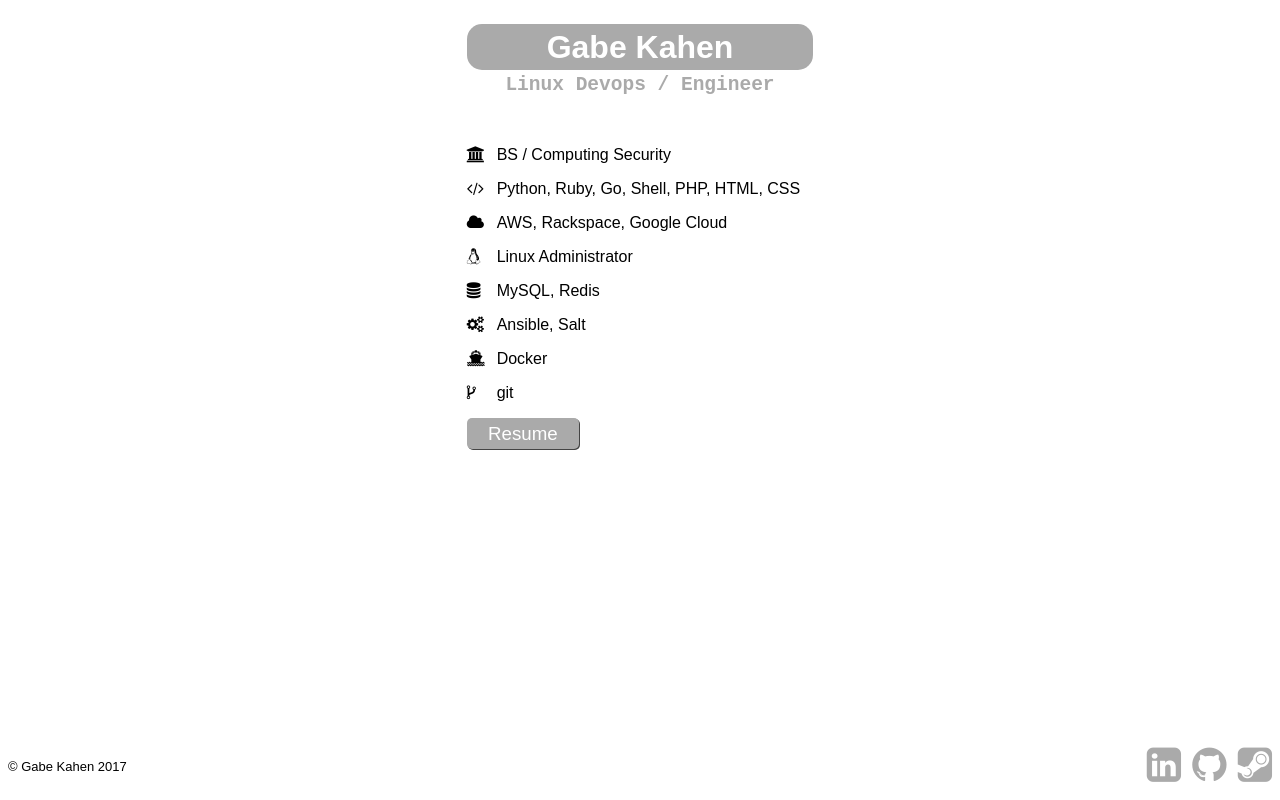
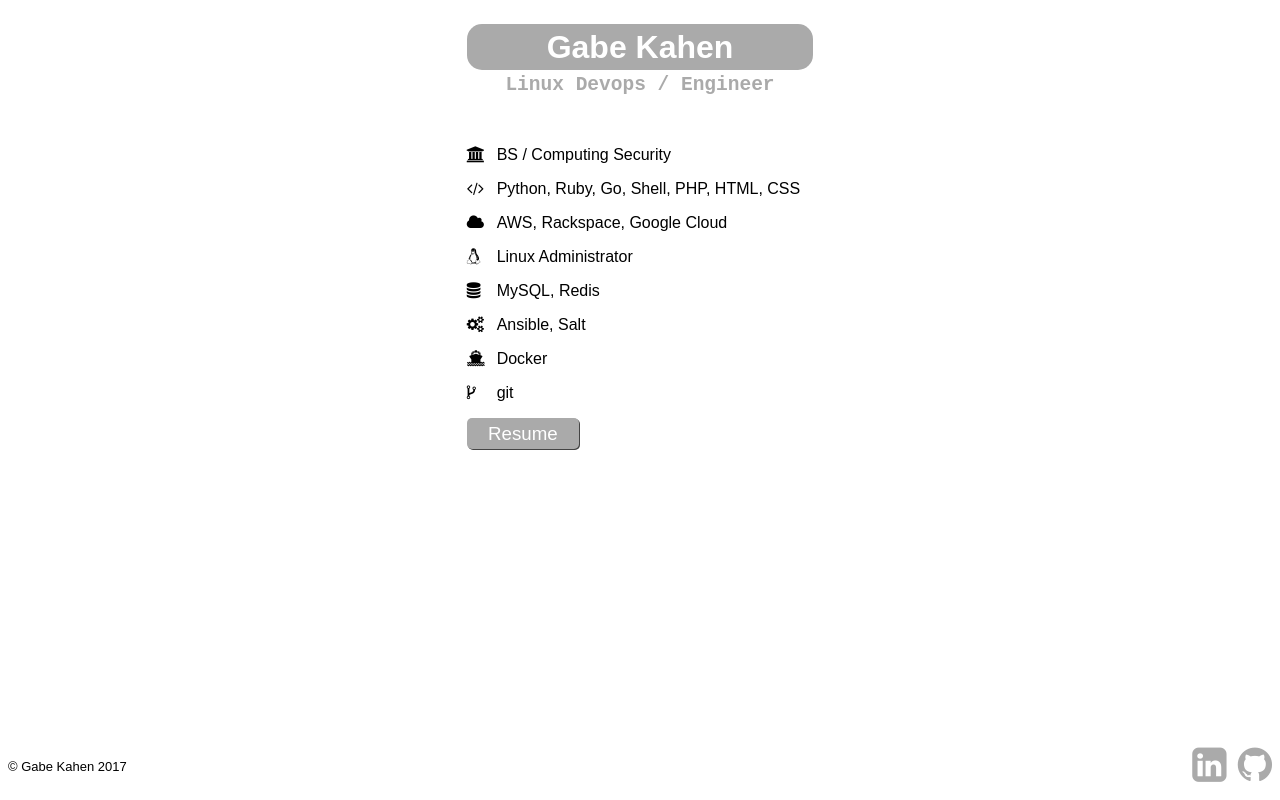
Before and after one commit to gabekahen/gabekahen.com, a plain HTML site: page index.html in a window 1280 px wide. Drawn offline with Linux system fonts and the light colour scheme.

Commit message:
Update index.html

```diff
--- a/index.html
+++ b/index.html
@@ -55,7 +55,6 @@
       <span class="social-media">
         <a href="https://www.linkedin.com/in/gabekahen"><i class="fa fa-linkedin-square" aria-hidden="true"></i></a>
         <a href="https://github.com/gabekahen"><i class="fa fa-github" aria-hidden="true"></i></a>
-        <a href="https://steamcommunity.com/id/Waysenzo"><i class="fa fa-steam-square" aria-hidden="true"></i></a>
       </span>
     </footer>
   </body>
```
